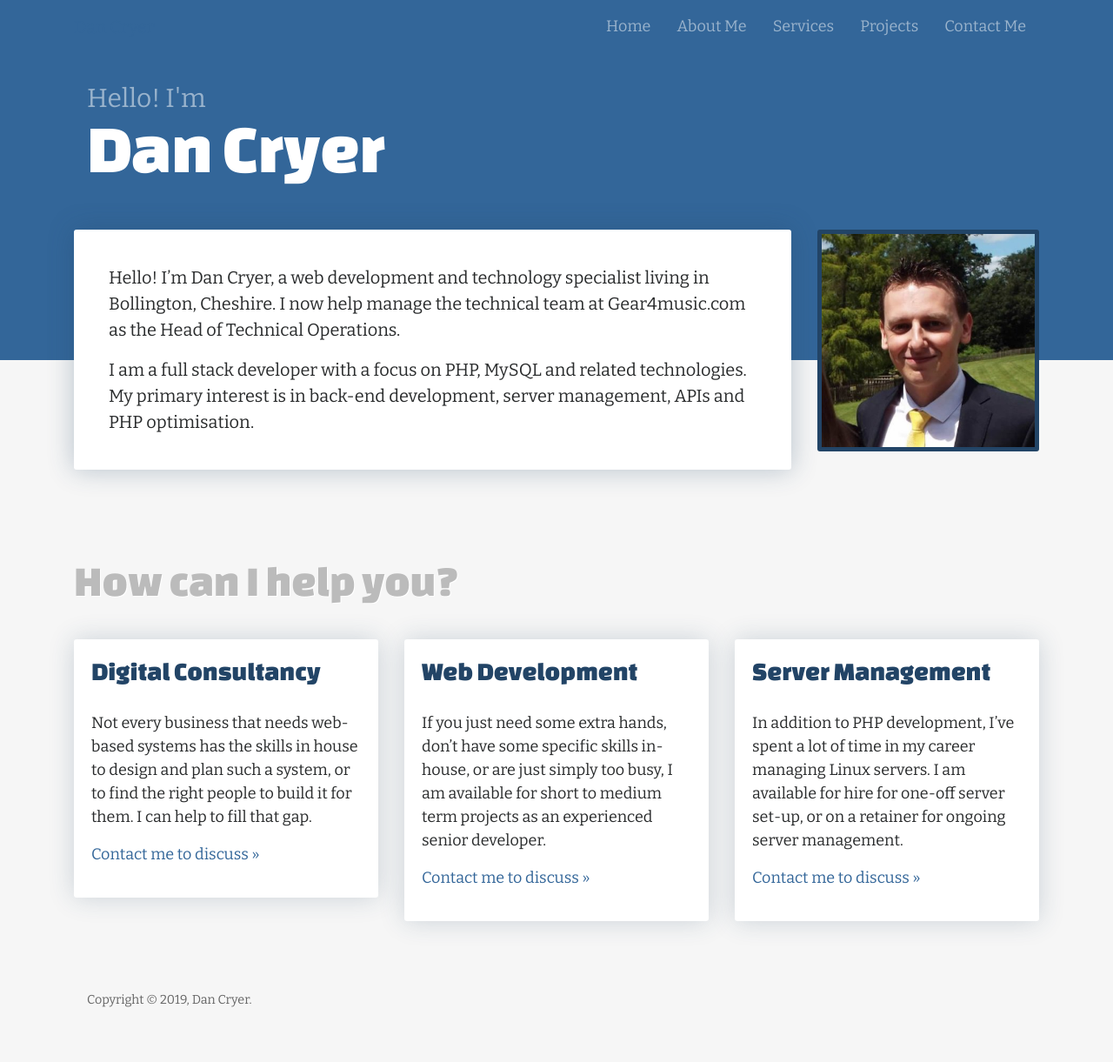
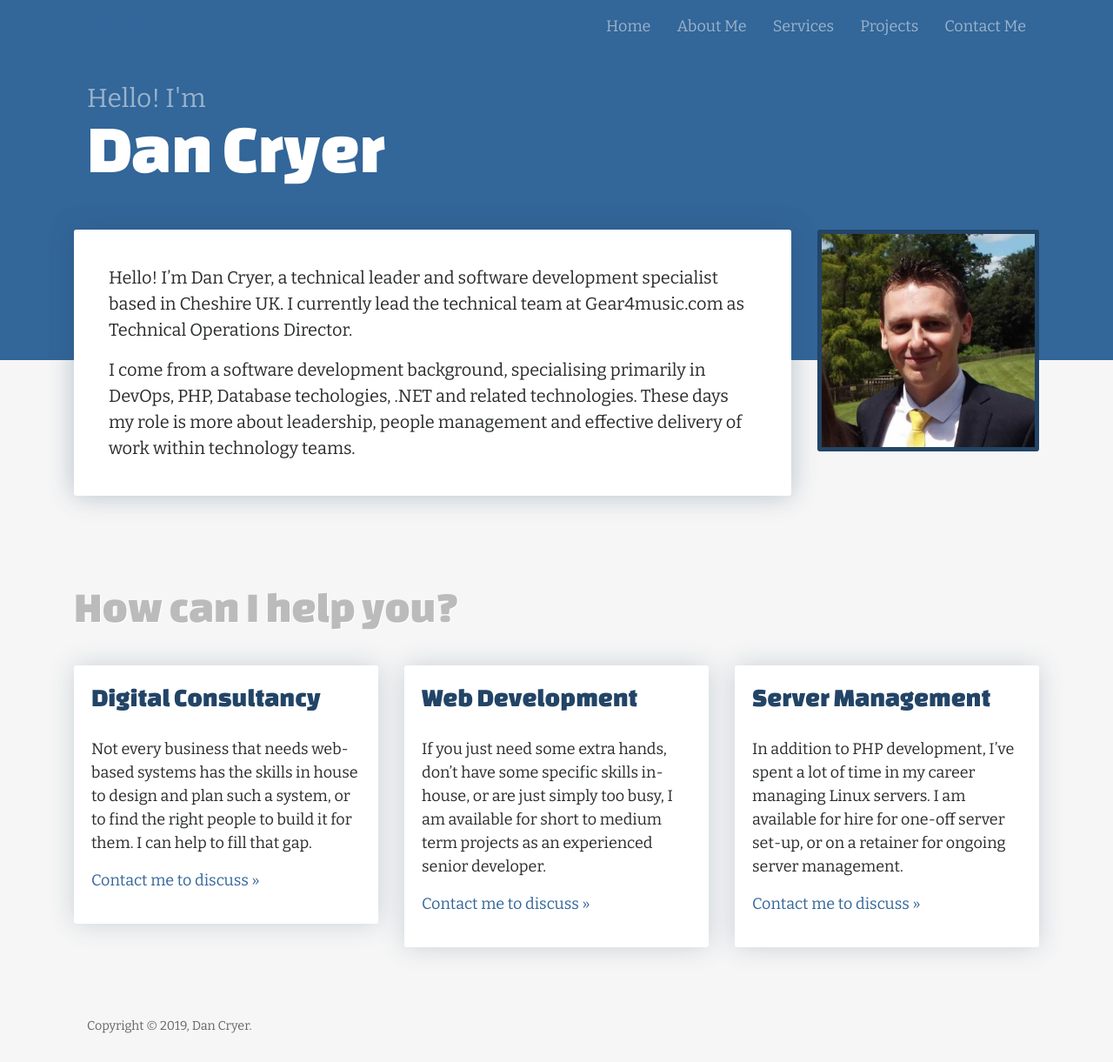
Before and after one commit to dancryer/dancryer.github.io, a Jekyll site: the page built from index.md, in a window 1280 px wide. Shown: the whole page at 87% size. Built offline with Jekyll 4.4.1, drawn with Linux system fonts in a browser that asks for light colours; before the commit the page ends 1191 px from its top, so only the background shows below that.

Commit message:
Update index.md

```diff
--- a/index.md
+++ b/index.md
@@ -1,13 +1,10 @@
 ---
-# Feel free to add content and custom Front Matter to this file.
-# To modify the layout, see https://jekyllrb.com/docs/themes/#overriding-theme-defaults
-
 layout: home
 title: Dan Cryer
 description: >-
 
 ---
 
-Hello! I’m Dan Cryer, a web development and technology specialist living in Bollington, Cheshire. I now help manage the technical team at Gear4music.com as the Head of Technical Operations.
+Hello! I’m Dan Cryer, a technical leader and software development specialist based in Cheshire UK. I currently lead the technical team at Gear4music.com as Technical Operations Director.
 
-I am a full stack developer with a focus on PHP, MySQL and related technologies. My primary interest is in back-end development, server management, APIs and PHP optimisation.
+I come from a software development background, specialising primarily in DevOps, PHP, Database techologies, .NET and related technologies. These days my role is more about leadership, people management and effective delivery of work within technology teams.
```
